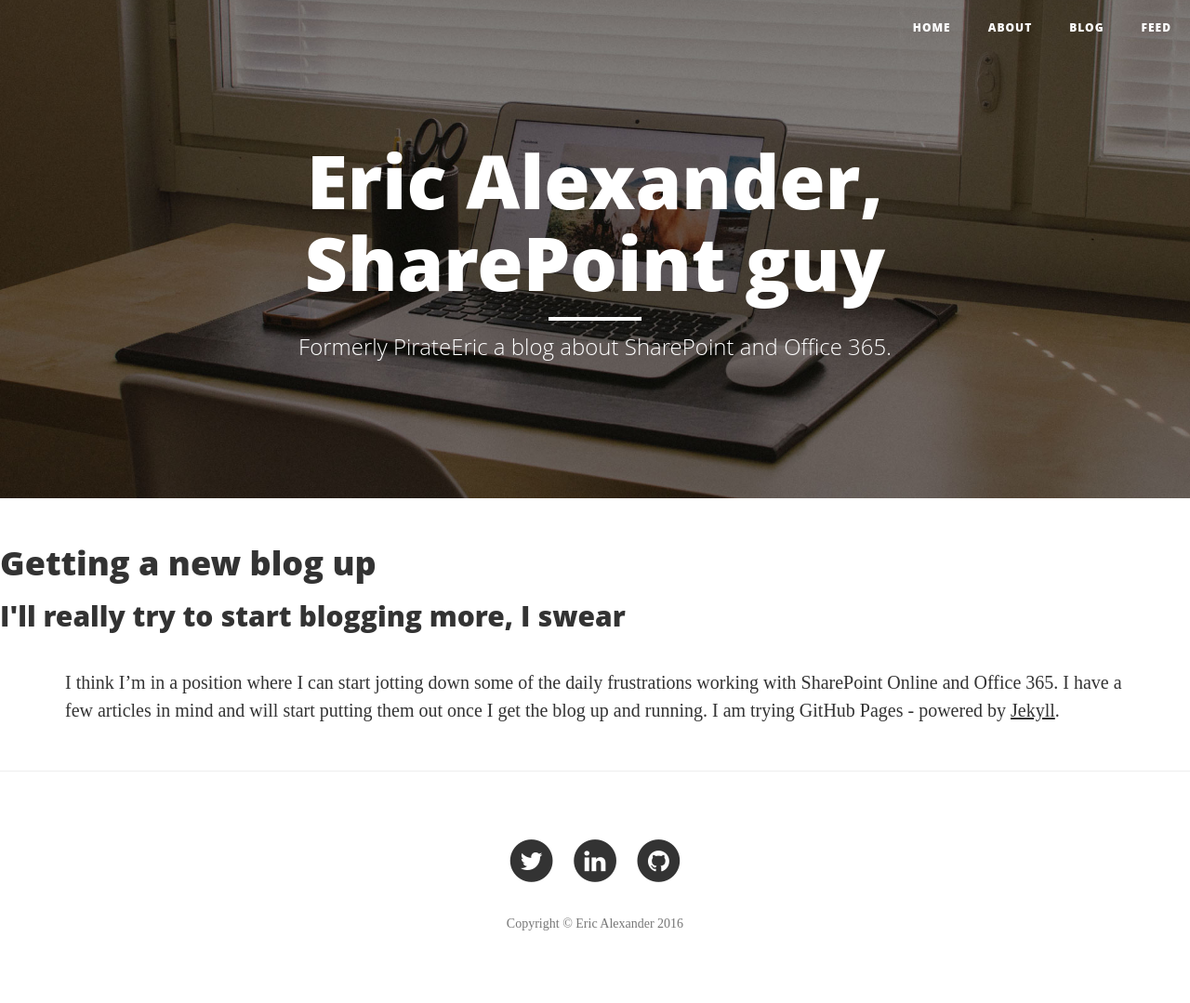
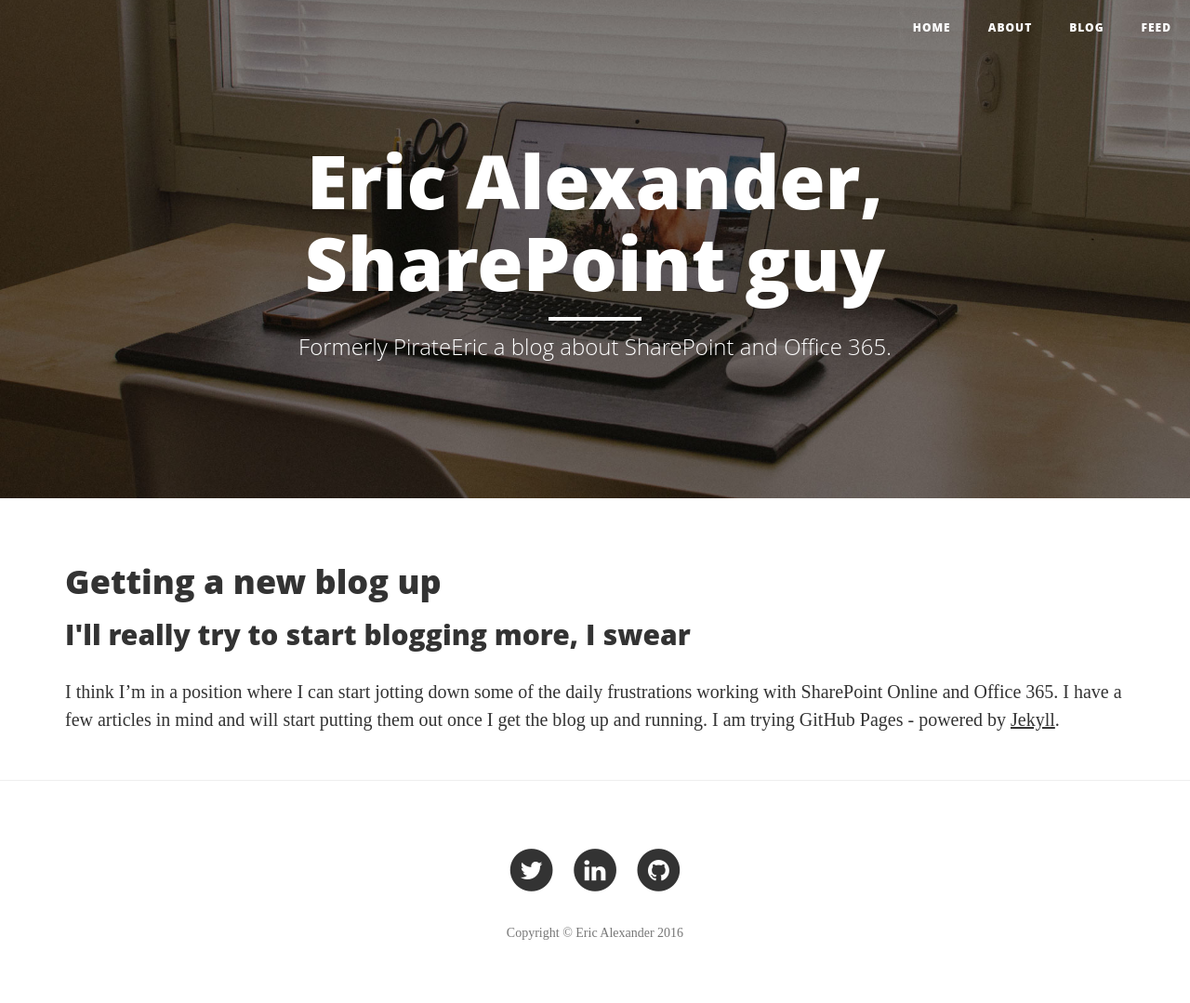
Before and after one commit to ejaya2/ejaya2.github.io, a Jekyll site: the page built from _posts/2016-10-19-Getting-Started.md, in a window 1280 px wide. Shown: the whole page at 93% size. Built offline with Jekyll 4.4.1, drawn with Linux system fonts in a browser that asks for light colours.

Commit message:
wrong placement of the headers fields

```diff
--- a/_layouts/post.html
+++ b/_layouts/post.html
@@ -10,9 +10,9 @@
 			{% include header.html %}
 
 			<!-- Main Content -->
-			<h1 class="post-title">{{ page.title }}</h1>
-			<h2 class="post-subtitle">{{ page.subtitle }}</h2>
 			<div class="container">
+				<h1 class="post-title">{{ page.title }}</h1>
+				<h2 class="post-subtitle">{{ page.subtitle }}</h2>
 				{{ content }}
 			</div>
 
```
